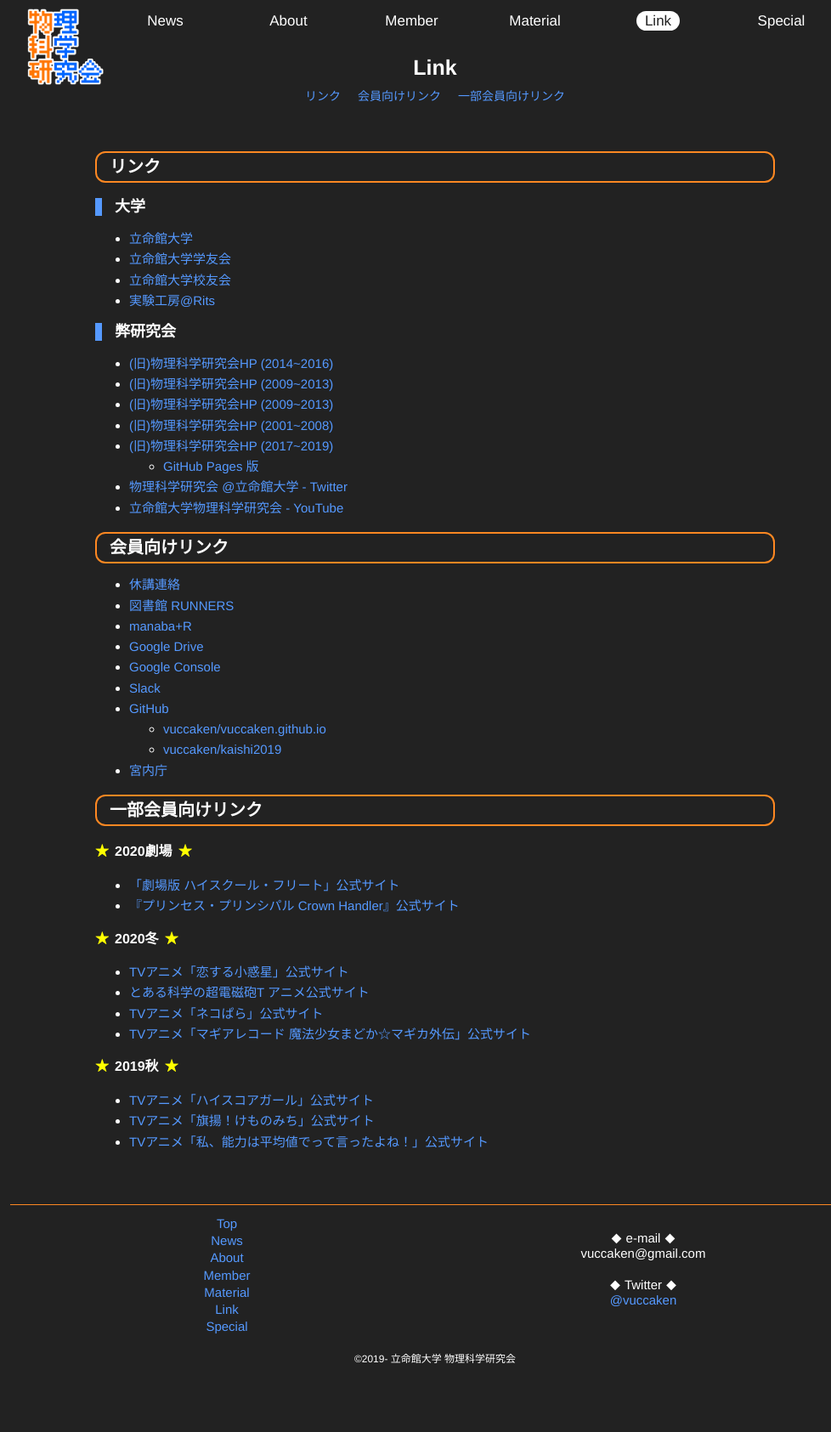
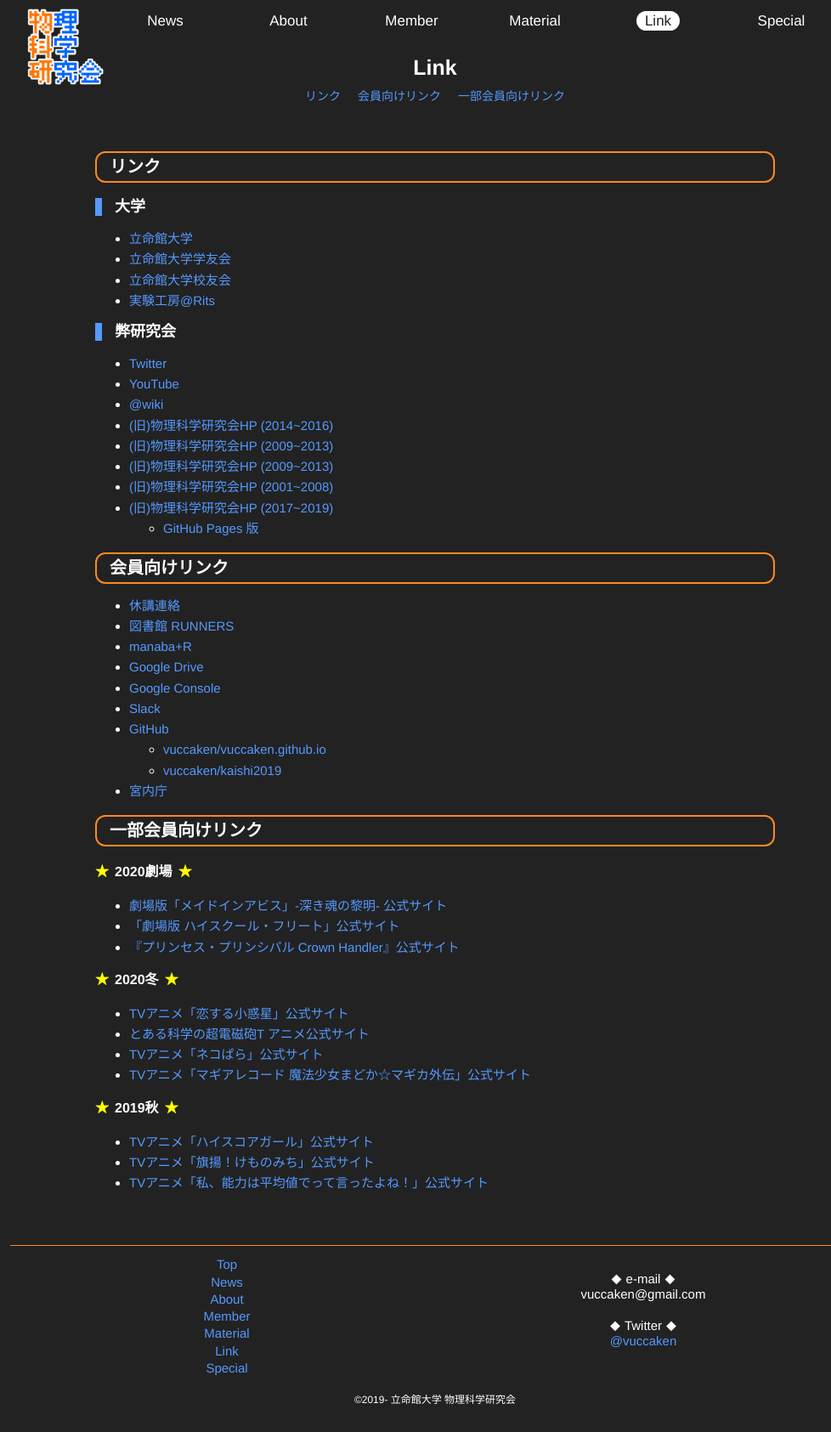
Before and after one commit to vuccaken/vuccaken.github.io, a Jekyll site: the page built from _pages/link.md, in a window 1280 px wide. Shown: the whole page at 85% size, without its empty margins (128-1106 px from the left). Built offline with Jekyll 4.4.1, drawn with Linux system fonts in a browser that asks for light colours; before the commit the page ends 1636 px from its top, so only the background shows below that.

Commit message:
Update link.md
add link for @wiki

```diff
--- a/_pages/link.md
+++ b/_pages/link.md
@@ -13,14 +13,15 @@
 - [実験工房@Rits](https://rits-kobo.jpn.org){:target="_blank"}
 
 ### 弊研究会
+- [Twitter](https://twitter.com/vuccaken){:target="_blank"}
+- [YouTube](https://www.youtube.com/channel/UCKO7a5YVCnFAquUzLKeIrMg){:target="_blank"}
+- [@wiki](https://w.atwiki.jp/vuccaken/){:target="_blank"}
 - [(旧)物理科学研究会HP (2014~2016)](http://ritsmeibuturikagaku2014.web.fc2.com/index.html){:target="_blank"}
 - [(旧)物理科学研究会HP (2009~2013)](http://vuccaken.web.fc2.com){:target="_blank"}
 - [(旧)物理科学研究会HP (2009~2013)](http://vuccaken.web.fc2.com){:target="_blank"}
 - [(旧)物理科学研究会HP (2001~2008)](http://www.geocities.co.jp/CollegeLife-Club/9131/){:target="_blank"}
 - [(旧)物理科学研究会HP (2017~2019)](http://rp2017xy.starfree.jp){:target="_blank"}
   - [GitHub Pages 版](http://vuccaken.github.io/rp2017xy/){:target="_blank"}
-- [物理科学研究会 @立命館大学 - Twitter](https://twitter.com/vuccaken){:target="_blank"}
-- [立命館大学物理科学研究会 - YouTube](https://www.youtube.com/channel/UCKO7a5YVCnFAquUzLKeIrMg){:target="_blank"}
 
 
 ## 会員向けリンク
@@ -40,6 +41,7 @@
 ## 一部会員向けリンク
 
 #### 2020劇場
+- [劇場版「メイドインアビス」-深き魂の黎明- 公式サイト](http://miabyss.com){:target="_blank"}
 - [「劇場版 ハイスクール・フリート」公式サイト](https://www.hai-furi.com){:target="_blank"}
 - [『プリンセス・プリンシパル Crown Handler』公式サイト](https://pripri-anime.jp){:target="_blank"}
 
```
